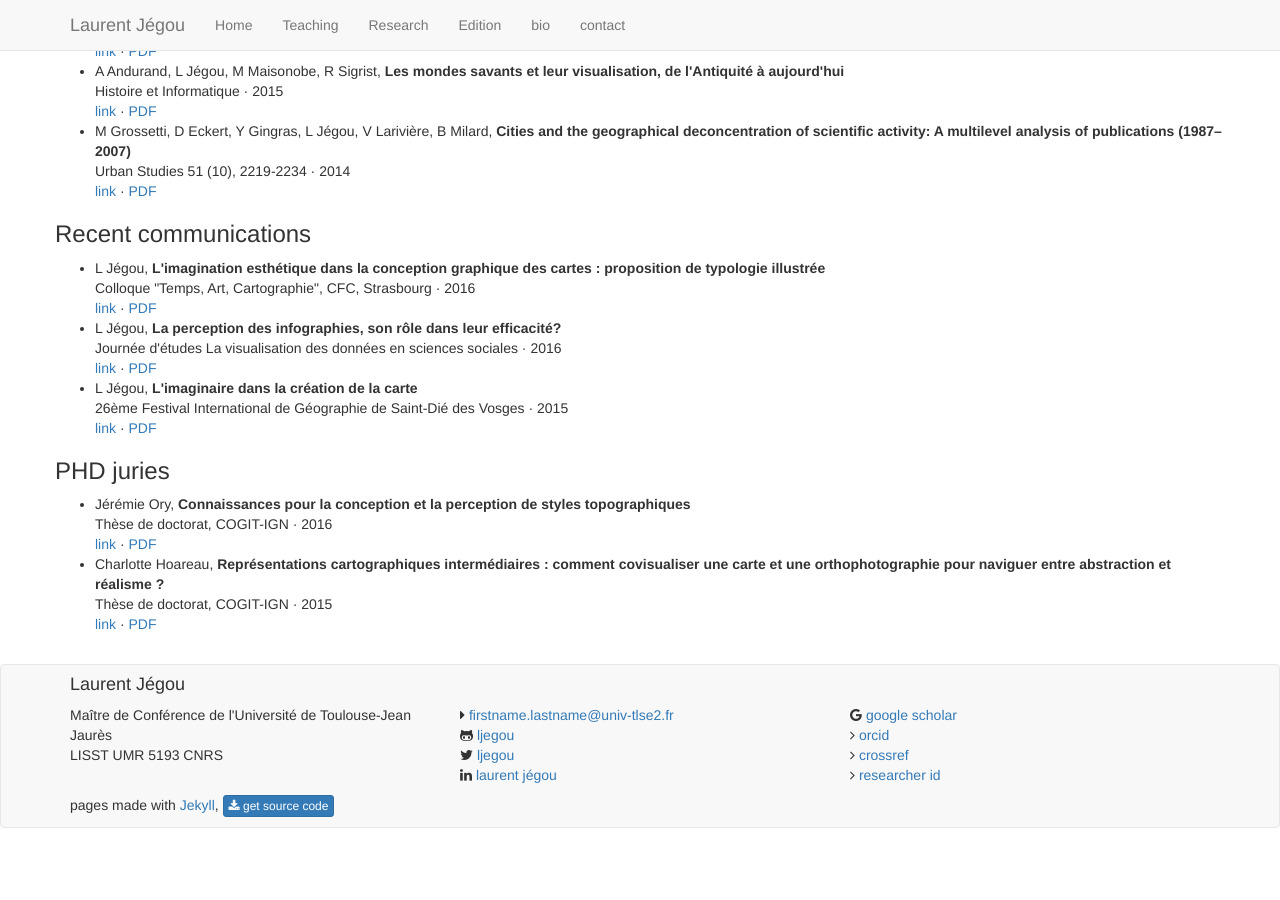
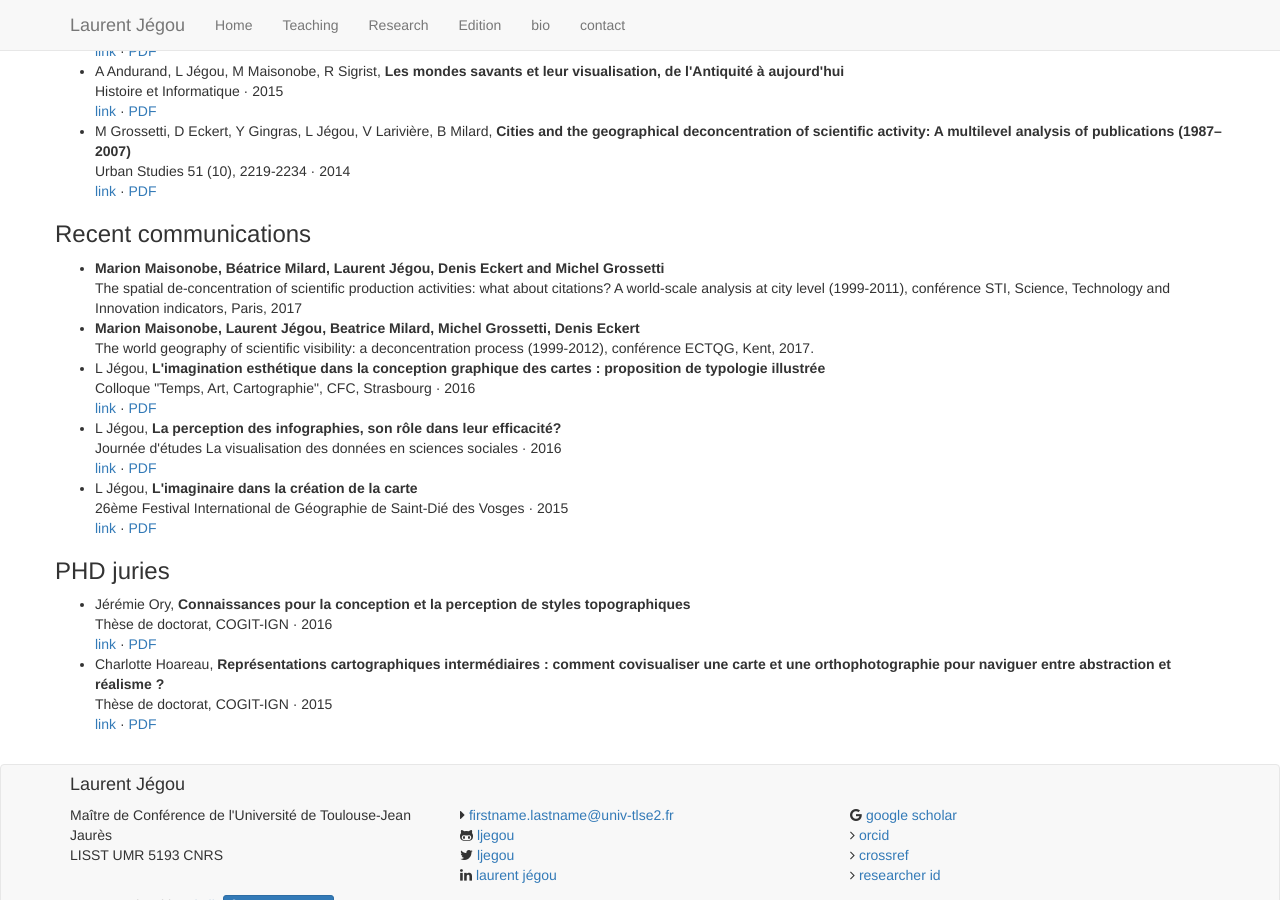
Before and after one commit to ljegou/ljegou.github.io, a Jekyll site: the page research/research.html, which Jekyll copies as it is, in a window 1280 px wide and 900 px high, scrolled down 761 px. Built offline with Jekyll 4.4.1, drawn with Linux system fonts in a browser that asks for light colours; before the commit the page ends 1609 px from its top, so only the background shows below that.

Commit message:
Update research.html

```diff
--- a/research/research.html
+++ b/research/research.html
@@ -124,6 +124,14 @@
 
 <h3>Recent communications</h3>
 <ul>
+    <li><strong>Marion Maisonobe, Béatrice Milard, Laurent Jégou, Denis Eckert and Michel Grossetti</strong><br/>
+The spatial de-concentration of scientific production activities: what about citations? A world-scale
+analysis at city level (1999-2011), conférence STI, Science, Technology and Innovation indicators, Paris, 2017
+    </li>
+
+    <li><strong>Marion	Maisonobe, Laurent Jégou, Beatrice Milard, Michel Grossetti, Denis Eckert</strong><br/>
+The world geography of scientific visibility: a deconcentration	process	(1999-2012), conférence ECTQG, Kent, 2017.
+    </li>
 
     <li>L Jégou, <strong>L'imagination esthétique dans la conception graphique des cartes : proposition de typologie illustrée</strong><br/>
     Colloque "Temps, Art, Cartographie", CFC, Strasbourg&nbsp;&middot;&nbsp;2016<br/>
```
